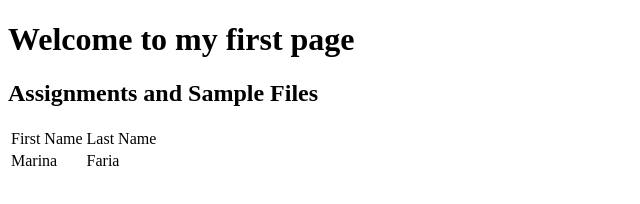
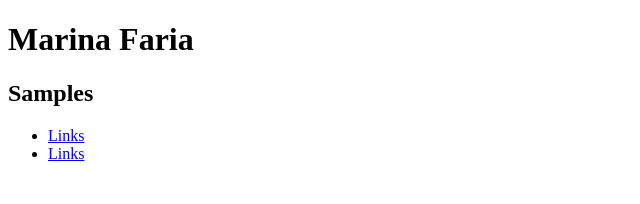
Before and after one commit to marinaffaria/marinaffaria.github.io, a plain HTML site: page index.html in a window 1280 px wide. Shown: the whole page, without its empty margins (0-640 px from the left). Drawn offline with Linux system fonts and the light colour scheme.

Commit message:
samples links about

```diff
--- a/index.html
+++ b/index.html
@@ -2,19 +2,18 @@
 <html lang="en" dir="ltr">
   <head>
     <meta charset="utf-8">
-    <title>My Github Page</title>
+    <title>CIM 111 Homework and Samples</title>
   </head>
   <body>
-    <h1>Welcome to my first page</h1>
-    <h2>Assignments and Sample Files</h2>
-    <table>
-  <tr>
-      <td>First Name</td>
-      <td>Last Name</td>
-  </tr>
-  <tr>
-    <td>Marina</td>
-    <td>Faria</td>
-  </tr>
+    <h1>Marina Faria</h1>
+    <h2>Samples</h2>
+    <ul>
+      <li>
+        <a href="samples/links/">Links</a>
+      </li>
+      <li>
+        <a href="samples/links/index.html">Links</a>
+      </li>
+    </ul>
   </body>
 </html>
```
Also changed, not shown: samples/links/about.html (added, +11 -0 lines), samples/links/index.html (added, +11 -0 lines), 2 other files.
